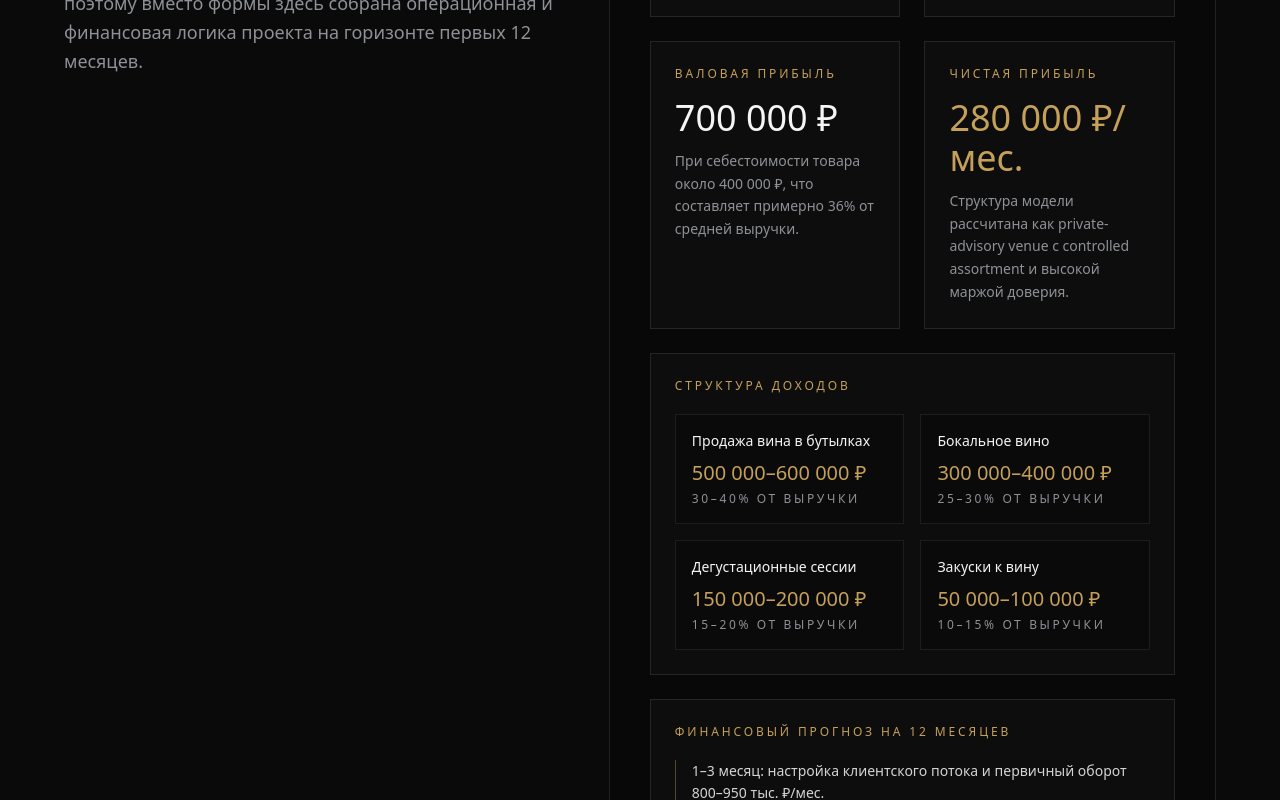
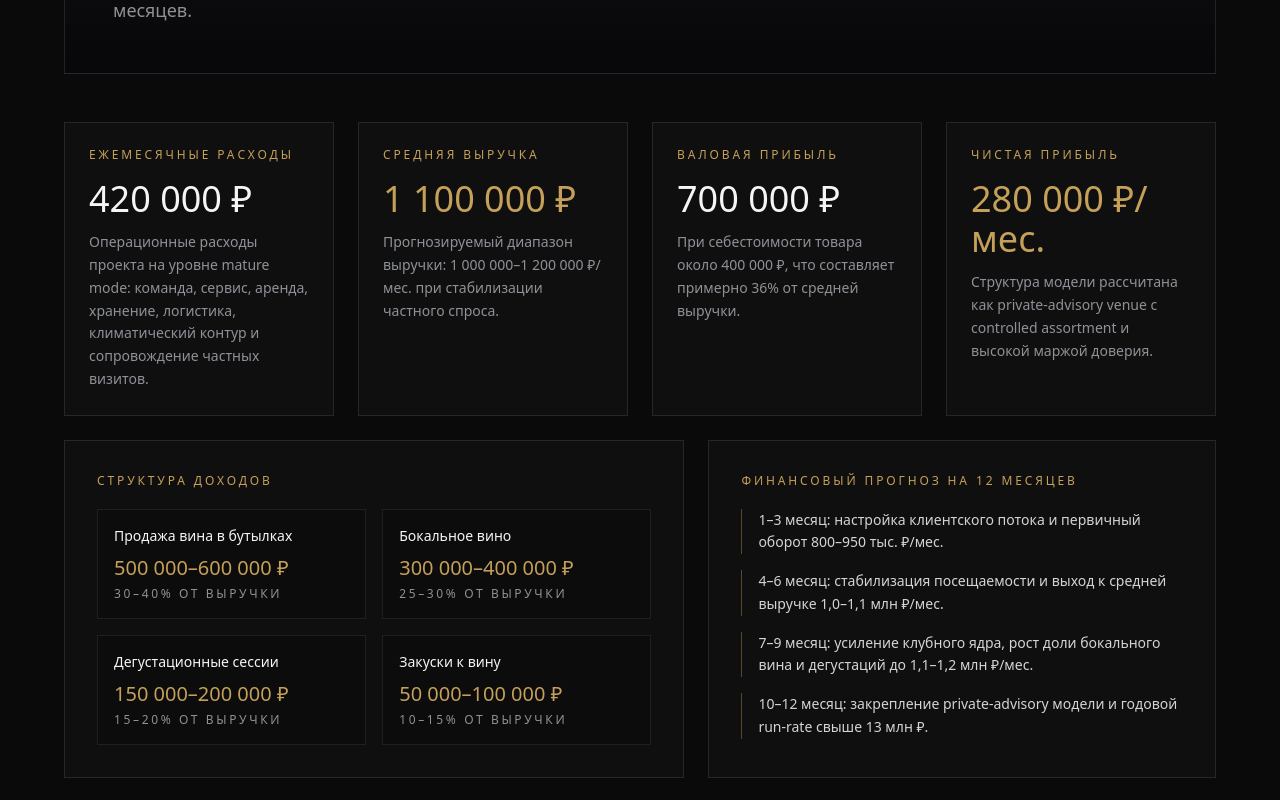
Before and after one commit to ylevin1989/cigar-club-invest, a React (Vite) app: page /wine-cellar in a window 1280 px wide. Shown: the part 6420-7220 px from the top of the page. Built offline with nearby package versions, Linux system fonts and the light colour scheme.

Commit message:
refactor: simplify wine financial section layout

```diff
--- a/src/components/wine/WineCellarLanding.tsx
+++ b/src/components/wine/WineCellarLanding.tsx
@@ -366,27 +366,32 @@ export default function WineCellarLanding() {
         </div>
       </section>
 
-      <section className="bg-brand-bg px-6 py-24 md:px-10 md:py-32">
-        <div className="mx-auto grid max-w-6xl gap-12 lg:grid-cols-[0.9fr_1.1fr]">
-          <motion.div {...reveal()} className="max-w-xl">
+      <section className="bg-brand-bg px-6 pb-10 pt-24 md:px-10 md:pb-12 md:pt-32">
+        <div className="mx-auto max-w-6xl">
+          <motion.div
+            {...reveal()}
+            className="border border-white/10 bg-[linear-gradient(180deg,rgba(20,16,17,0.88),rgba(8,8,10,0.96))] p-8 md:p-12"
+          >
             <p className="mb-5 flex items-center gap-4 text-sm uppercase tracking-[0.28em] text-brand-gold">
               <span className="h-px w-10 bg-brand-gold/60" />
               Финансовая модель
             </p>
-            <h2 className="text-4xl leading-tight text-brand-light md:text-6xl">
+            <h2 className="max-w-4xl text-4xl leading-tight text-brand-light md:text-6xl">
               Экономика
               <span className="block italic font-light text-brand-gold">премиального винного погреба</span>
             </h2>
-            <p className="mt-7 text-base leading-relaxed text-brand-muted md:text-lg">
+            <p className="mt-8 max-w-3xl text-base leading-relaxed text-brand-muted md:text-lg">
               Страница работает как investor-facing presentation, поэтому вместо формы здесь собрана
               операционная и финансовая логика проекта на горизонте первых 12 месяцев.
             </p>
           </motion.div>
+        </div>
+      </section>
 
-          <motion.div
-            {...reveal(1)}
-            className="grid gap-6 border border-white/10 bg-black/20 p-7 md:grid-cols-2 md:p-10"
-          >
+      <section className="bg-brand-bg px-6 pb-24 md:px-10 md:pb-32">
+        <div className="mx-auto max-w-6xl">
+          <motion.div {...reveal(1)} className="grid gap-6">
+            <div className="grid gap-6 md:grid-cols-2 xl:grid-cols-4">
               <div className="border border-white/10 bg-white/[0.02] p-6">
                 <p className="text-xs uppercase tracking-[0.24em] text-brand-gold">Ежемесячные расходы</p>
                 <p className="mt-4 text-4xl text-brand-light">420 000 ₽</p>
@@ -416,7 +421,10 @@ export default function WineCellarLanding() {
                   Структура модели рассчитана как private-advisory venue с controlled assortment и высокой маржой доверия.
                 </p>
               </div>
-            <div className="border border-white/10 bg-white/[0.02] p-6 md:col-span-2">
+            </div>
+
+            <div className="grid gap-6 lg:grid-cols-[1.1fr_0.9fr]">
+              <div className="border border-white/10 bg-white/[0.02] p-6 md:p-8">
                 <p className="text-xs uppercase tracking-[0.24em] text-brand-gold">Структура доходов</p>
                 <div className="mt-5 grid gap-4 md:grid-cols-2">
                   {revenueLines.map((line) => (
@@ -428,7 +436,7 @@ export default function WineCellarLanding() {
                   ))}
                 </div>
               </div>
-            <div className="border border-white/10 bg-white/[0.02] p-6 md:col-span-2">
+              <div className="border border-white/10 bg-white/[0.02] p-6 md:p-8">
                 <p className="text-xs uppercase tracking-[0.24em] text-brand-gold">Финансовый прогноз на 12 месяцев</p>
                 <div className="mt-5 grid gap-4">
                   {yearlyForecast.map((item) => (
@@ -438,6 +446,7 @@ export default function WineCellarLanding() {
                   ))}
                 </div>
               </div>
+            </div>
           </motion.div>
         </div>
       </section>
```
Lines whose indentation alone changed are shown as unchanged.
